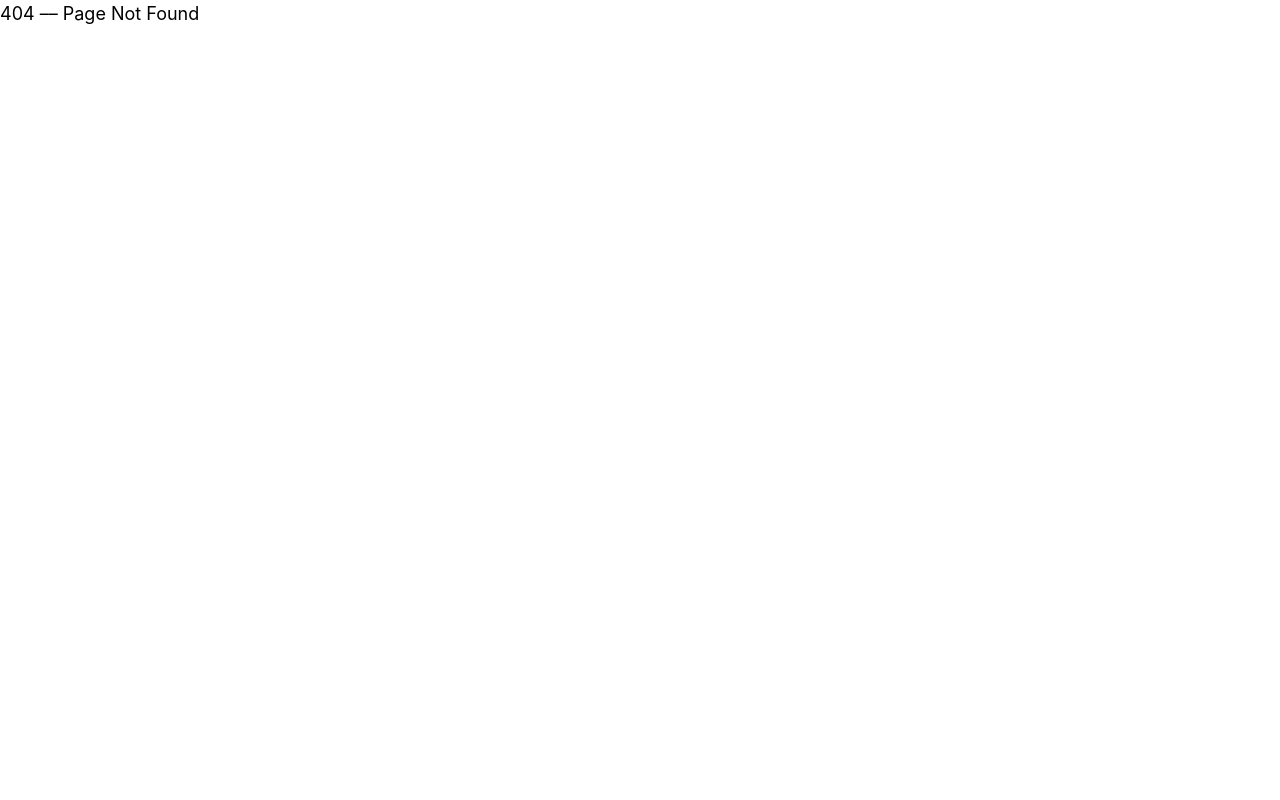
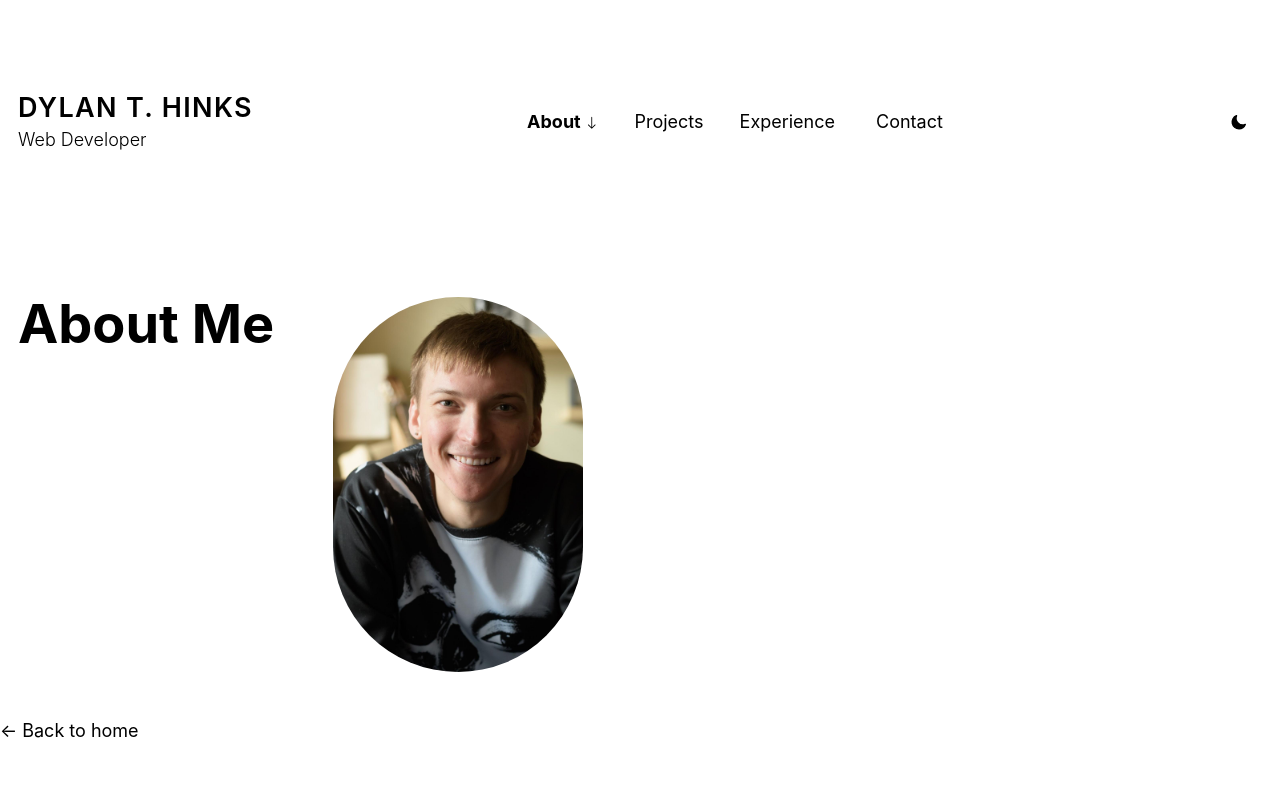
Before and after one commit to dylanthinks/portfolio, a Next.js app: page /About in a window 1280 px wide. Before the commit this address had no page. Shown: the top 800 px of the page. Built offline with nearby package versions, Linux system fonts and the light colour scheme.

Commit message:
added a layer of constant data and custom colors in tailwind

```diff
--- a/components/about.js
+++ b/components/AboutMe.js
@@ -2,9 +2,9 @@ import * as React from "react";
 import Image from "next/image";
 import profile from "../public/images/profile.jpg";
 
-const About = () => {
+const AboutMe = () => {
   return (
-    <div className="container px-4 mx-auto">
+    <section className="container px-4 mx-auto">
       <div className="lg:space-x-5 lg:flex lg:flex-row item-center lg:-mx-4 flex flex-col-reverse text-center lg:text-left">
         <div className="lg:px-4 lg:mt-12 ">
           <h1 className="text-2xl font-bold text-gray-900 lg:text-5xl dark:text-white">
@@ -26,8 +26,8 @@ const About = () => {
           />
         </div>
       </div>
-    </div>
+    </section>
   );
 };
 
-export default About;
+export default AboutMe;
--- a/components/footer.js
+++ b/components/footer.js
@@ -3,10 +3,10 @@ import * as React from "react";
 const Footer = () => {
   return (
     <div className="mt-12 lg:mt-18 sm:pb-36 sm:py-12 py-6">
-      <div className="max-w-4xl px-4 mx-auto text-gray-800 dark:text-white">
+      <div className="max-w-full px-4 mx-auto text-gray-800 dark:text-white">
         <div className="pb-8 mb-2 border-t-2 border-gray-300 dark:border-white-300"></div>
         <div className="flex flex-col justify-between lg:flex-row items-center">
-          <p>Built with Next.js, Tailwind and Vercel.</p>
+          <p>Built with Next.js and TailwindCSS.</p>
           <div className="flex flex-wrap pt-2 sm:space-x-4 space-x-2 font-medium lg:pt-0">
             <a
               href="#"
--- a/components/layout.js
+++ b/components/layout.js
@@ -44,7 +44,7 @@ export default function Layout({ children, ...customMeta }) {
         <meta name="twitter:description" content={meta.description} />
       </Head>
       <Nav />
-      <main className="dark:bg-gray-800 w-full">{children}</main>
+      <main className="w-full">{children}</main>
       <div>
         <Link href="/">
           <a>← Back to home</a>
--- a/components/navigation.js
+++ b/components/navigation.js
@@ -2,8 +2,9 @@ import React, { useEffect, useState } from "react";
 import Link from "next/link";
 import { useTheme } from "next-themes";
 import { useRouter } from "next/router";
+import userData from "/constants/data";
 
-const Nav = () => {
+export default function Nav() {
   const router = useRouter();
   console.log(router.asPath);
   const { theme, setTheme } = useTheme();
@@ -15,28 +16,31 @@ const Nav = () => {
 
   return (
     <div className="max-w-6xl mx-auto px-4 py-10 md:py-20">
-      <div className="container px-4 mx-auto lg:max-4-wxl flex items-center justify-between">
-        <Link href="/">
-          <a
-            className={
-              "font-medium tracking-wider transition-colors text-gray-900 hover:text-sky-500 uppercase dark:text-white"
-            }
-          >
-            Dylan T. Hinks
-          </a>
-        </Link>
+      <div className="flex md:flex-row justify-between items-center">
+        <div className="flex flex-col">
+          <Link href="/">
+            <a className="hover:no-underline">
+              <h1 className="font-semibold text-2xl tracking-wider uppercase text-gray-900 dark:text-gray-100 hover:text-sky-500">
+                {userData.name}
+              </h1>
+              <p className="text-base font-light text-gray-500 dark:text-cool-white">
+                {userData.designation}
+              </p>
+            </a>
+          </Link>
+        </div>
 
         <div className="space-x-8 hidden md:block">
-          <Link href="/about">
+          <Link href="/About">
             <a
               className={`text-base  ${
-                router.asPath === "/about"
+                router.asPath === "/About"
                   ? "text-gray-800 font-bold dark:text-gray-400"
                   : "text-gray-600 dark:text-gray-300 font-normal "
               }`}
             >
               About{" "}
-              {router.asPath === "/about" && (
+              {router.asPath === "/About" && (
                 <svg
                   xmlns="http://www.w3.org/2000/svg"
                   width="16"
@@ -125,6 +129,4 @@ const Nav = () => {
       </div>
     </div>
   );
-};
-
-export default Nav;
+}
--- a/constants/data.js
+++ b/constants/data.js
@@ -1,6 +1,6 @@
 const userData = {
   name: "Dylan T. Hinks",
-  designation: "Web Developer | Writer | Hotline Advocate",
+  designation: "Web Developer",
   avatarUrl: "/profile.jpg",
   email: "dylanthinks@gmail.com",
   projects: [
@@ -47,3 +47,5 @@ const userData = {
     },
   ],
 };
+
+export default userData;
--- /dev/null
+++ b/pages/About.js
@@ -0,0 +1,11 @@
+import react from "react";
+import Layout from "../components/layout";
+import AboutMe from "../components/AboutMe";
+
+export default function About() {
+  return (
+    <Layout>
+      <AboutMe />
+    </Layout>
+  );
+}
--- a/pages/_app.js
+++ b/pages/_app.js
@@ -1,4 +1,3 @@
-import "tailwindcss/tailwind.css";
 import "../styles/globals.css";
 import { ThemeProvider } from "next-themes";
 
--- a/pages/index.js
+++ b/pages/index.js
@@ -3,7 +3,7 @@ import groq from "groq";
 import client from "../client";
 import Head from "next/head";
 import Layout, { siteTitle } from "../components/layout";
-import About from "../components/about";
+import About from "./About";
 import Hero from "../components/hero";
 
 const Index = ({ posts }) => {
@@ -14,7 +14,6 @@ const Index = ({ posts }) => {
       </Head>
       <main className="max-w-4xl mx-auto mt-16 antialiased">
         <Hero />
-        <About />
       </main>
       <div>
         <h1>Blog</h1>
--- a/styles/globals.css
+++ b/styles/globals.css
@@ -17,7 +17,6 @@ body {
 @tailwind utilities;
 
 a {
-  color: #0070f3;
   text-decoration: none;
 }
 
--- a/tailwind.config.js
+++ b/tailwind.config.js
@@ -5,9 +5,28 @@ module.exports = {
   ],
   theme: {
     container: {
-      padding: '2rem',
+      padding: "2rem",
+    },
+    colors: {
+      "cool-white": "#F5F5F5",
+      "warm-white": "#FBF2EF",
+      "soft-gray": "rgba(255, 255, 255, 0.7)",
+      "full-gray": "#ddd",
+      "rich-black": "#171E27",
+      "primary-color": "#1A6490",
+      "secondary-color": "#E1771E",
+      "secondary-light-neutral": "#D0B096",
+      "secondary-dark-neutral": "#251E19",
+      "primary-light-neutral": "#627885",
+      "primary-dark-neutral": "#101517",
+      "primary-rich": "#067DC3",
+      "secondary-rich": "#FF7400",
+      "accent-color": "#149769",
+      "accent-rich": "#00C982",
+      "accent-light-neutral": "#658C7E",
+      "accent-dark-neutral": "#111916",
     },
     extend: {},
   },
   plugins: [],
-}
+};
```
Also changed, not shown: 1 other file (tests, documents, lock files or other folders).
